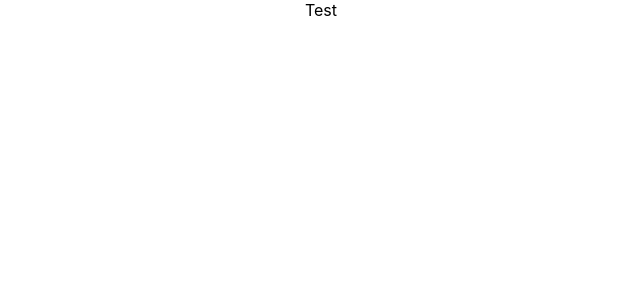
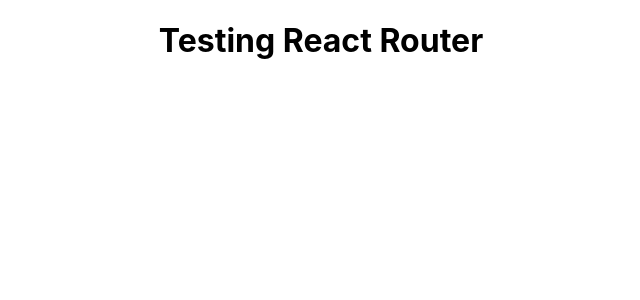
Before and after one commit to priyanshuirl/reacthelmet, a React (Create React App) app: page / in a window 1280 px wide. Shown: the top 300 px of the page, without its empty margins (319-959 px from the left). Built offline with nearby package versions, Linux system fonts and the light colour scheme.

Commit message:
Changes with fix

```diff
--- a/src/App.js
+++ b/src/App.js
@@ -1,10 +1,9 @@
-import logo from './logo.svg';
 import './App.css';
 
 function App() {
   return (
     <div className="App">
-      Test
+      <h1>Testing React Router</h1>
     </div>
   );
 }
```
